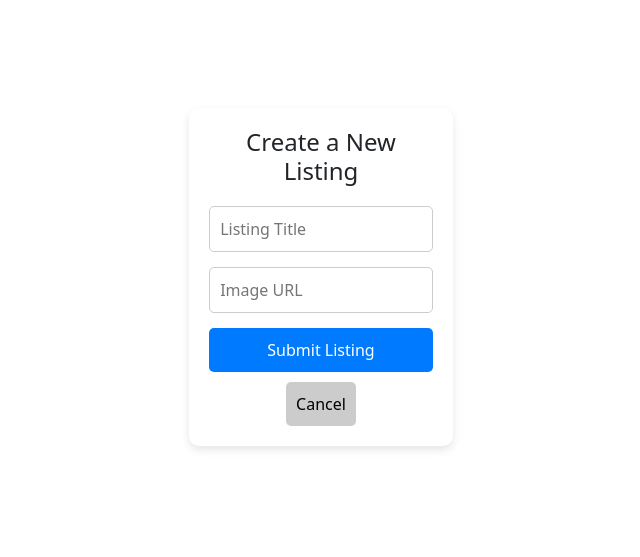
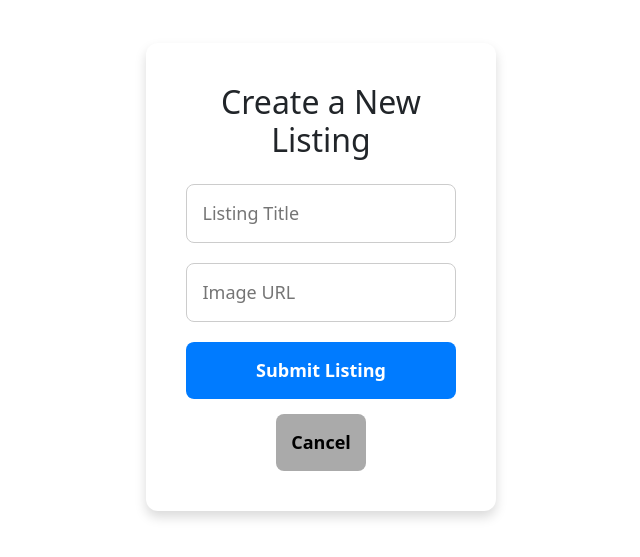
Before and after one commit to kyramirez/Ctrl-Alt-Elite, a React (Vite) app in the folder packages/react-frontend/: page /create-listing in a window 1280 px wide. Shown: the part 123-680 px from the top of the page, without its empty margins (319-959 px from the left). Built offline with nearby package versions, Linux system fonts and the light colour scheme; no server answers.

Commit message:
changed interface of create listing page

```diff
--- a/packages/react-frontend/src/components/CreateListingPage.css
+++ b/packages/react-frontend/src/components/CreateListingPage.css
@@ -1,47 +1,54 @@
 .create-container {
   width: 90%;
-  max-width: 500px;
-  margin: 50px auto;
+  max-width: 700px; /* Increased width */
+  margin: 80px auto; /* More space around the form */
   text-align: center;
-  padding: 20px;
+  padding: 40px; /* More padding for a spacious look */
   background: white;
-  border-radius: 10px;
-  box-shadow: 0 4px 8px rgba(0, 0, 0, 0.1);
+  border-radius: 12px;
+  box-shadow: 0 6px 12px rgba(0, 0, 0, 0.15);
 }
 
 .create-container h1 {
-  margin-bottom: 20px;
-  font-size: 24px;
+  margin-bottom: 25px;
+  font-size: 32px; /* Bigger title */
 }
 
 .create-container form {
   display: flex;
   flex-direction: column;
-  gap: 15px;
+  gap: 20px; /* More spacing between inputs */
 }
 
 .create-container input {
   width: 100%;
-  padding: 10px;
-  border: 1px solid #ccc;
-  border-radius: 5px;
-  font-size: 16px;
+  padding: 15px; /* Bigger input fields */
+  border: 1.5px solid #ccc;
+  border-radius: 8px;
+  font-size: 18px; /* Larger text */
 }
 
 .create-container button {
-  padding: 10px;
+  padding: 15px;
   border: none;
-  border-radius: 5px;
+  border-radius: 8px;
   cursor: pointer;
-  font-size: 16px;
+  font-size: 18px; /* Bigger buttons */
 }
 
 .create-container button[type="submit"] {
   background-color: #007bff;
   color: white;
+  font-weight: bold;
 }
 
 .create-container .back-button {
-  background-color: #ccc;
-  margin-top: 10px;
+  background-color: #aaa;
+  margin-top: 15px;
+  font-weight: bold;
+  transition: background-color 0.2s;
 }
+
+.create-container .back-button:hover {
+  background-color: #888;
+}
--- a/packages/react-frontend/src/components/CreateListingPage.jsx
+++ b/packages/react-frontend/src/components/CreateListingPage.jsx
@@ -1,6 +1,6 @@
 import React, { useState } from "react";
 import { useNavigate } from "react-router-dom";
-import "./CreateListingPage.css"; // Import the CSS file
+import "./CreateListingPage.css";
 
 function CreateListingPage() {
   const navigate = useNavigate();
@@ -11,8 +11,8 @@ function CreateListingPage() {
     e.preventDefault();
     console.log("New Listing Created:", { title, imageUrl });
 
-    // You can later integrate a backend or store this in local state/context
-    navigate("/account"); // Redirect back to the account page after submission
+    // Redirect back to account page
+    navigate("/account");
   };
 
   return (
```
